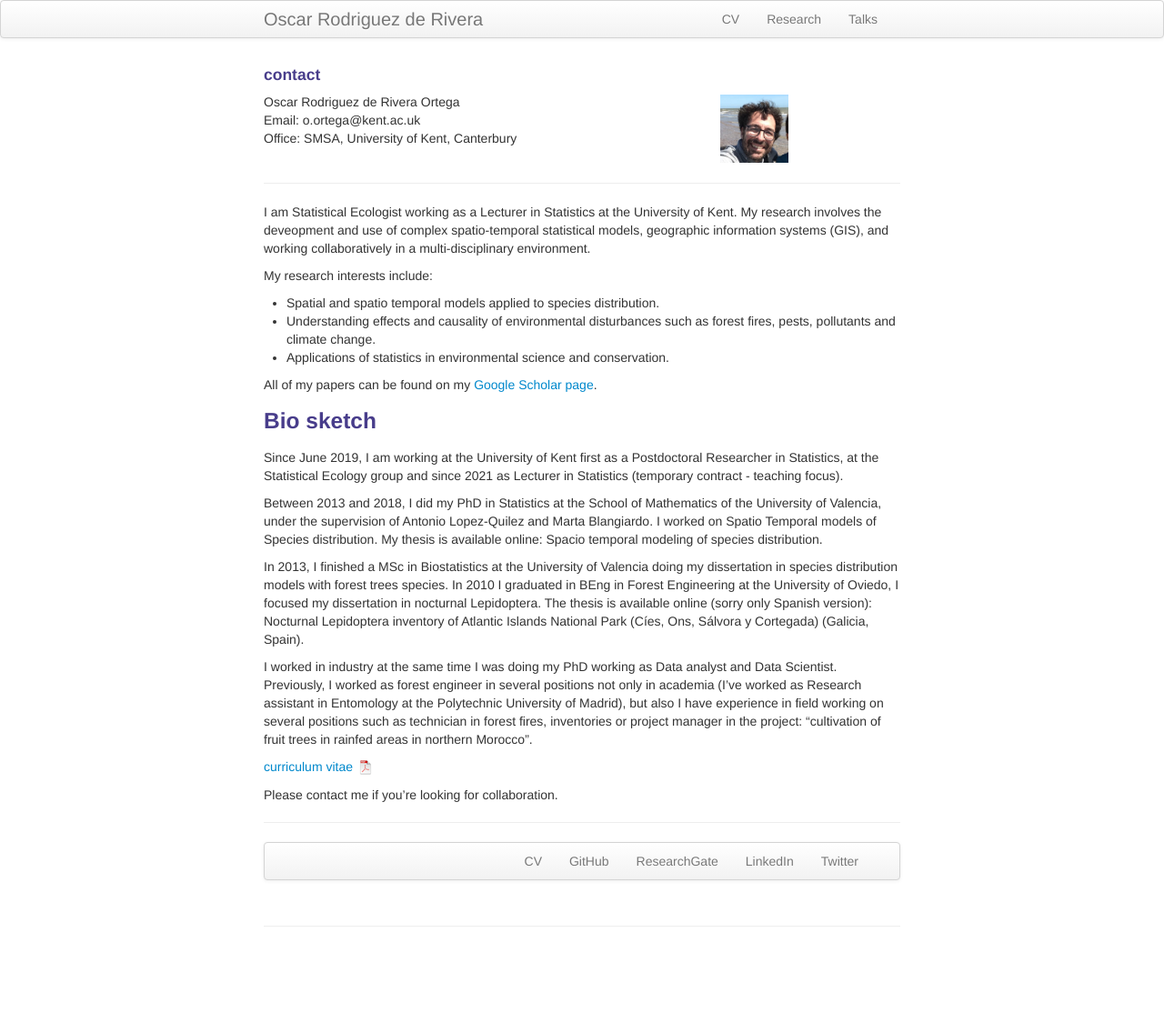
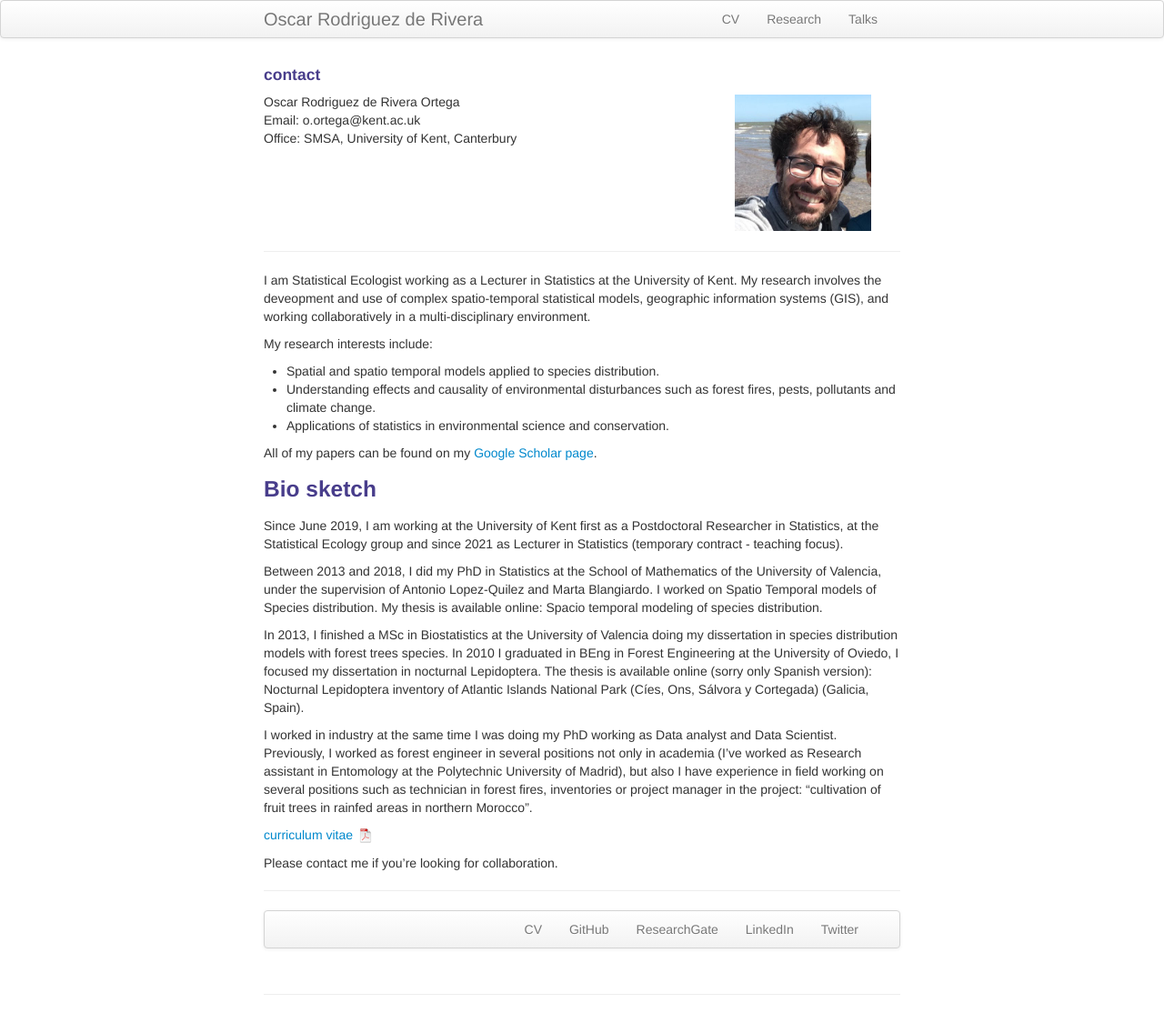
Before and after one commit to orrortega/orrortega.github.io, a Jekyll site: the page built from index.md, in a window 1280 px wide. Shown: the whole page at 91% size. Built offline with Jekyll 4.4.1, drawn with Linux system fonts in a browser that asks for light colours; before the commit the page ends 1050 px from its top, so only the background shows below that.

Commit message:
Update index.md

```diff
--- a/index.md
+++ b/index.md
@@ -17,7 +17,7 @@ keywords: Statistical Ecology, Species Distribution Models, Spatio-Temporal Mode
 
         <div class="span2">
         <a href="../assets/headshot1.jpeg">
-            <img src="../assets/headshot1.jpeg" width = "75" height = "75"
+            <img src="../assets/headshot1.jpeg" width = "150" height = "150" align="right"
                   title="Oscar Rodriguez de Rivera" alt="Oscar Rodriguez de Rivera"/></a>
         </div>
     </div>
```
